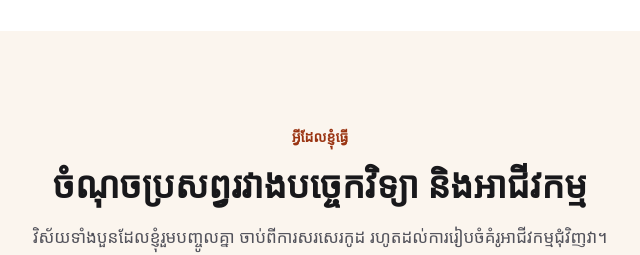
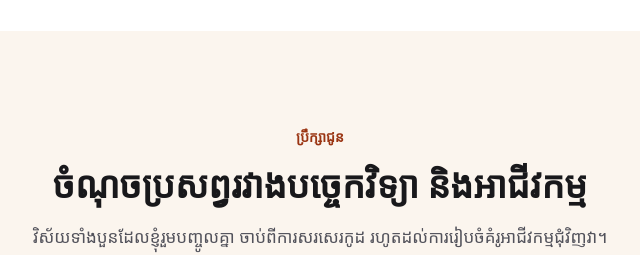
Before and after one commit to yanchhuong/My-Professional-Profile, a plain HTML site: page index.html in a window 1280 px wide. Shown: the part 1660-1915 px from the top of the page, 320-960 px from the left. Drawn offline with Linux system fonts and the light colour scheme; a web font is replaced by a local one.

Commit message:
Consulting section heading: "What I do" -> "Consulting" / "ប្រឹក្សាជូន"
Co-Authored-By: Claude Opus 5.5 <noreply@anthropic.com>

```diff
--- a/index.html
+++ b/index.html
@@ -157,7 +157,7 @@
 <section id="services" class="section section-tint">
   <div class="container stack-48">
     <div class="section-head center">
-      <span class="eyebrow"><span lang="km">អ្វីដែលខ្ញុំធ្វើ</span><span lang="en">What I do</span></span>
+      <span class="eyebrow"><span lang="km">ប្រឹក្សាជូន</span><span lang="en">Consulting</span></span>
       <h2><span lang="km">ចំណុចប្រសព្វរវាងបច្ចេកវិទ្យា និងអាជីវកម្ម</span><span lang="en">Where technology meets business</span></h2>
       <p><span lang="km">វិស័យទាំងបួនដែលខ្ញុំរួមបញ្ចូលគ្នា ចាប់ពីការសរសេរកូដ រហូតដល់ការរៀបចំគំរូអាជីវកម្មជុំវិញវា។</span><span lang="en">Four areas I bring together, from writing the code to shaping the business model around it.</span></p>
     </div>
```
